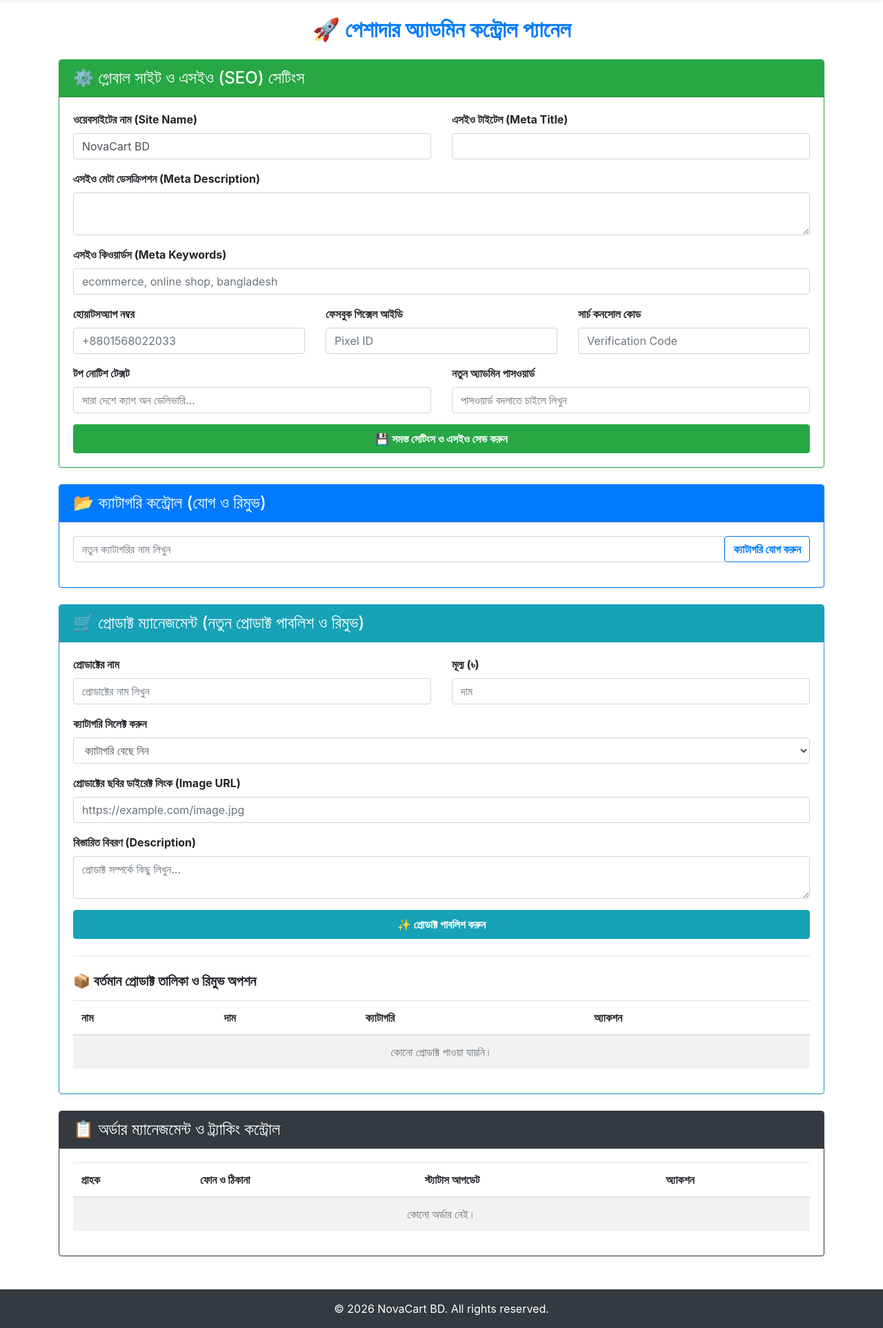
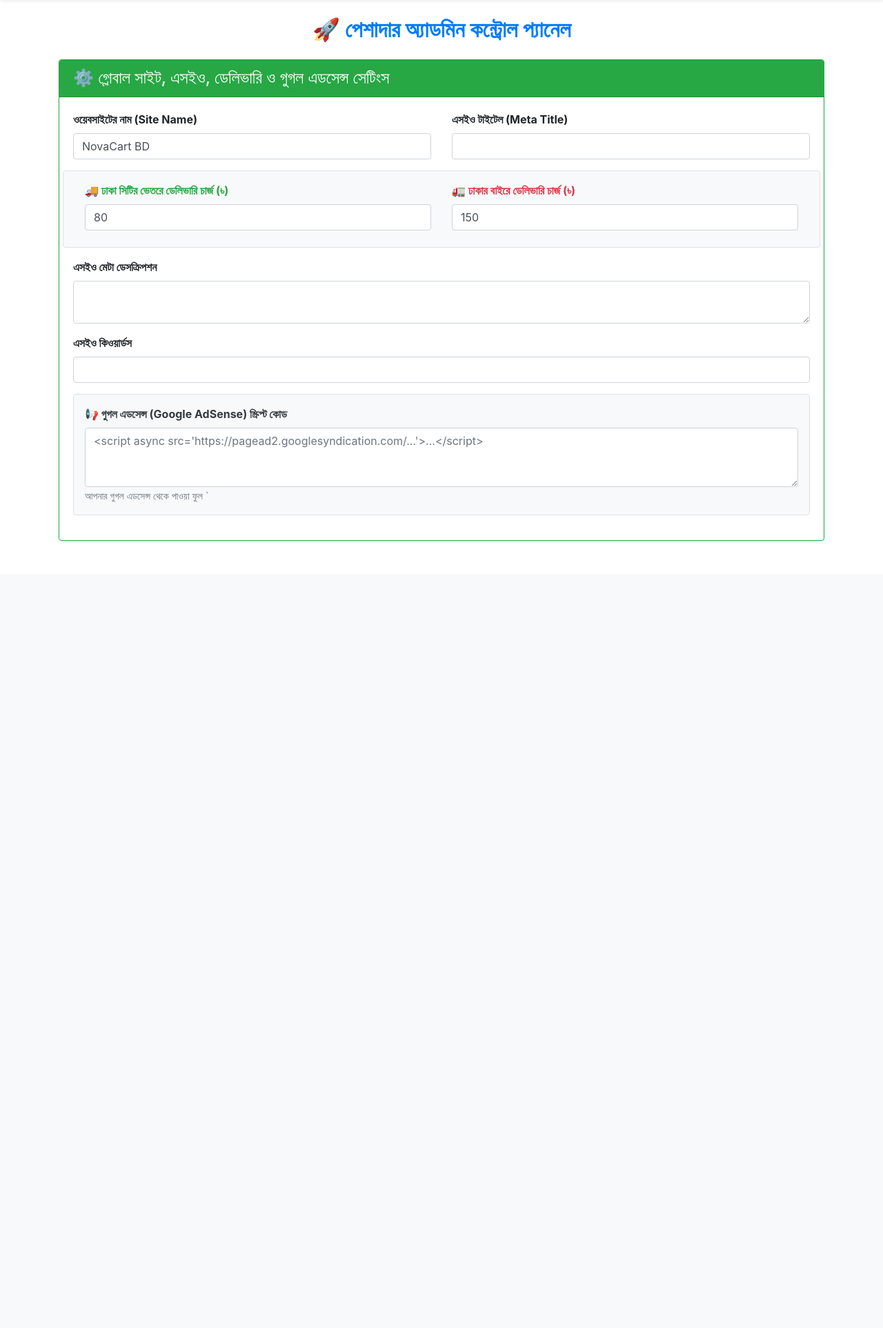
Before and after one commit to WebsiteMaker9876/NovaCartBd, a Flask app: page /admin in a window 1280 px wide. Shown: the part 56-1981 px from the top of the page at 69% size. After the commit the page ends 840 px from the top, so only its background shows below. Run offline with Flask 3, Linux system fonts and the light colour scheme; some libraries are stand-ins or nearby versions.

Commit message:
Update admin.html

```diff
--- a/templates/admin.html
+++ b/templates/admin.html
@@ -15,10 +15,10 @@
         {% endif %}
     {% endwith %}
 
-    <!-- ১. এসইও এবং সাইট সেটিংস কন্ট্রোল -->
+    <!-- ১. এসইও, ডেলিভারি চার্জ ও গুগল এডসেন্স সেটিংস -->
     <div class="card mb-4 shadow-sm border-success">
         <div class="card-header bg-success text-white">
-            <h4 class="mb-0">⚙️ গ্লোবাল সাইট ও এসইও (SEO) সেটিংস</h4>
+            <h4 class="mb-0">⚙️ গ্লোবাল সাইট, এসইও, ডেলিভারি ও গুগল এডসেন্স সেটিংস</h4>
         </div>
         <div class="card-body">
             <form action="{{ url_for('update_settings') }}" method="POST">
@@ -34,35 +34,54 @@
                     </div>
                 </div>
 
+                <!-- ডেলিভারি চার্জ ফিল্ড -->
+                <div class="row bg-light p-3 mb-3 rounded border">
+                    <div class="col-md-6 mb-2">
+                        <label class="form-label font-weight-bold text-success">🚚 ঢাকা সিটির ভেতরে ডেলিভারি চার্জ (৳)</label>
+                        <input type="number" step="0.01" name="delivery_inside_dhaka" class="form-control" value="{{ site_settings.delivery_inside_dhaka if site_settings else '80' }}">
+                    </div>
+                    <div class="col-md-6 mb-2">
+                        <label class="form-label font-weight-bold text-danger">🚛 ঢাকার বাইরে ডেলিভারি চার্জ (৳)</label>
+                        <input type="number" step="0.01" name="delivery_outside_dhaka" class="form-control" value="{{ site_settings.delivery_outside_dhaka if site_settings else '150' }}">
+                    </div>
+                </div>
+
                 <div class="mb-3">
-                    <label class="form-label font-weight-bold">এসইও মেটা ডেসক্রিপশন (Meta Description)</label>
+                    <label class="form-label font-weight-bold">এসইও মেটা ডেসক্রিপশন</label>
                     <textarea name="meta_description" class="form-control" rows="2">{{ site_settings.meta_description if site_settings else '' }}</textarea>
                 </div>
 
                 <div class="mb-3">
-                    <label class="form-label font-weight-bold">এসইও কিওয়ার্ডস (Meta Keywords)</label>
-                    <input type="text" name="meta_keywords" class="form-control" value="{{ site_settings.meta_keywords if site_settings else '' }}" placeholder="ecommerce, online shop, bangladesh">
+                    <label class="form-label font-weight-bold">এসইও কিওয়ার্ডস</label>
+                    <input type="text" name="meta_keywords" class="form-control" value="{{ site_settings.meta_keywords if site_settings else '' }}">
+                </div>
+
+                <!-- গুগল এডসেন্স স্ক্রিপ্ট বক্স -->
+                <div class="mb-3 bg-light p-3 rounded border">
+                    <label class="form-label font-weight-bold text-dark">📢 গুগল এডসেন্স (Google AdSense) স্ক্রিপ্ট কোড</label>
+                    <textarea name="google_adsense_code" class="form-control font-monospace" rows="3" placeholder="<script async src='https://pagead2.googlesyndication.com/...'>...</script>">{{ site_settings.google_adsense_code if site_settings else '' }}</textarea>
+                    <small class="text-muted">আপনার গুগল এডসেন্স থেকে পাওয়া ফুল `<script>` ট্যাগটি এখানে পেস্ট করুন। এটি স্বয়ংক্রিয়ভাবে সাইটের হেডারে যুক্ত হয়ে যাবে।</small>
                 </div>
 
                 <div class="row">
                     <div class="col-md-4 mb-3">
                         <label class="form-label font-weight-bold">হোয়াটসঅ্যাপ নম্বর</label>
-                        <input type="text" name="whatsapp_number" class="form-control" value="{{ site_settings.whatsapp_number if site_settings else '' }}" placeholder="+8801568022033">
+                        <input type="text" name="whatsapp_number" class="form-control" value="{{ site_settings.whatsapp_number if site_settings else '' }}">
                     </div>
                     <div class="col-md-4 mb-3">
                         <label class="form-label font-weight-bold">ফেসবুক পিক্সেল আইডি</label>
-                        <input type="text" name="facebook_pixel_id" class="form-control" value="{{ site_settings.facebook_pixel_id if site_settings else '' }}" placeholder="Pixel ID">
+                        <input type="text" name="facebook_pixel_id" class="form-control" value="{{ site_settings.facebook_pixel_id if site_settings else '' }}">
                     </div>
                     <div class="col-md-4 mb-3">
                         <label class="form-label font-weight-bold">সার্চ কনসোল কোড</label>
-                        <input type="text" name="google_search_console" class="form-control" value="{{ site_settings.google_search_console if site_settings else '' }}" placeholder="Verification Code">
+                        <input type="text" name="google_search_console" class="form-control" value="{{ site_settings.google_search_console if site_settings else '' }}">
                     </div>
                 </div>
 
                 <div class="row">
                     <div class="col-md-6 mb-3">
                         <label class="form-label font-weight-bold">টপ নোটিশ টেক্সট</label>
-                        <input type="text" name="notice_text" class="form-control" value="{{ site_settings.notice_text if site_settings else '' }}" placeholder="সারা দেশে ক্যাশ অন ডেলিভারি...">
+                        <input type="text" name="notice_text" class="form-control" value="{{ site_settings.notice_text if site_settings else '' }}">
                     </div>
                     <div class="col-md-6 mb-3">
                         <label class="form-label font-weight-bold">নতুন অ্যাডমিন পাসওয়ার্ড</label>
@@ -70,7 +89,7 @@
                     </div>
                 </div>
 
-                <button type="submit" class="btn btn-success w-100 py-2 font-weight-bold">💾 সমস্ত সেটিংস ও এসইও সেভ করুন</button>
+                <button type="submit" class="btn btn-success w-100 py-2 font-weight-bold">💾 সমস্ত সেটিংস ও এডসেন্স কোড সেভ করুন</button>
             </form>
         </div>
     </div>
@@ -78,7 +97,7 @@
     <!-- ২. ক্যাটাগরি ম্যানেজমেন্ট -->
     <div class="card mb-4 shadow-sm border-primary">
         <div class="card-header bg-primary text-white">
-            <h4 class="mb-0">📂 ক্যাটাগরি কন্ট্রোল (যোগ ও রিমুভ)</h4>
+            <h4 class="mb-0">📂 ক্যাটাগরি কন্ট্রোল</h4>
         </div>
         <div class="card-body">
             <form action="{{ url_for('add_category') }}" method="POST" class="input-group mb-3">
@@ -99,21 +118,25 @@
         </div>
     </div>
 
-    <!-- ৩. প্রোডাক্ট ম্যানেজমেন্ট (যোগ ও রিমুভ) -->
+    <!-- ৩. প্রোডাক্ট ম্যানেজমেন্ট (ডিসকাউন্ট ও ফ্রি ডেলিভারি সহ) -->
     <div class="card mb-4 shadow-sm border-info">
         <div class="card-header bg-info text-white">
-            <h4 class="mb-0">🛒 প্রোডাক্ট ম্যানেজমেন্ট (নতুন প্রোডাক্ট পাবলিশ ও রিমুভ)</h4>
+            <h4 class="mb-0">🛒 প্রোডাক্ট ম্যানেজমেন্ট (ডিসকাউন্ট প্রাইস সহ)</h4>
         </div>
         <div class="card-body">
             <form action="{{ url_for('add_product') }}" method="POST">
                 <div class="row">
-                    <div class="col-md-6 mb-3">
+                    <div class="col-md-4 mb-3">
                         <label class="form-label font-weight-bold">প্রোডাক্টের নাম</label>
-                        <input type="text" name="title" class="form-control" placeholder="প্রোডাক্টের নাম লিখুন" required>
+                        <input type="text" name="title" class="form-control" placeholder="নাম লিখুন" required>
                     </div>
-                    <div class="col-md-6 mb-3">
-                        <label class="form-label font-weight-bold">মূল্য (৳)</label>
-                        <input type="number" step="0.01" name="price" class="form-control" placeholder="দাম" required>
+                    <div class="col-md-4 mb-3">
+                        <label class="form-label font-weight-bold">রেগুলার মূল্য (৳)</label>
+                        <input type="number" step="0.01" name="price" class="form-control" placeholder="মূল মূল্য" required>
+                    </div>
+                    <div class="col-md-4 mb-3">
+                        <label class="form-label font-weight-bold text-success">ডিসকাউন্ট/অফার মূল্য (৳)</label>
+                        <input type="number" step="0.01" name="discount_price" class="form-control" placeholder="ছাড়ের পর দাম (ঐচ্ছিক)">
                     </div>
                 </div>
 
@@ -128,28 +151,36 @@
                 </div>
 
                 <div class="mb-3">
-                    <label class="form-label font-weight-bold">প্রোডাক্টের ছবির ডাইরেক্ট লিংক (Image URL)</label>
+                    <label class="form-label font-weight-bold">ছবির ডাইরেক্ট লিংক (Image URL)</label>
                     <input type="text" name="image_url" class="form-control" placeholder="https://example.com/image.jpg">
                 </div>
 
                 <div class="mb-3">
-                    <label class="form-label font-weight-bold">বিস্তারিত বিবরণ (Description)</label>
-                    <textarea name="description" class="form-control" rows="2" placeholder="প্রোডাক্ট সম্পর্কে কিছু লিখুন..."></textarea>
+                    <label class="form-label font-weight-bold">বিস্তারিত বিবরণ</label>
+                    <textarea name="description" class="form-control" rows="2" placeholder="প্রোডাক্ট সম্পর্কে লিখুন..."></textarea>
                 </div>
 
-                <button type="submit" class="btn btn-info text-white w-100 py-2 font-weight-bold">✨ প্রোডাক্ট পাবলিশ করুন</button>
+                <!-- ফ্রি ডেলিভারি অপشن -->
+                <div class="form-check mb-3 bg-warning p-2 rounded text-dark">
+                    <input class="form-check-input ml-1" type="checkbox" name="is_free_delivery" id="freeDeliveryCheck">
+                    <label class="form-check-label font-weight-bold ml-4" for="freeDeliveryCheck">
+                        🎁 এই প্রোডাক্টের জন্য ডেলিভারি ফ্রি (Free Delivery)
+                    </label>
+                </div>
+
+                <button type="submit" class="btn btn-info text-white w-100 py-2 font-weight-bold">✨ ডিসকাউন্টসহ প্রোডাক্ট পাবলিশ করুন</button>
             </form>
 
             <hr class="my-4">
 
-            <h5 class="font-weight-bold mb-3">📦 বর্তমান প্রোডাক্ট তালিকা ও রিমুভ অপশন</h5>
+            <h5 class="font-weight-bold mb-3">📦 বর্তমান প্রোডাক্ট তালিকা</h5>
             <div class="table-responsive">
                 <table class="table table-striped">
                     <thead>
                         <tr>
                             <th>নাম</th>
-                            <th>দাম</th>
-                            <th>ক্যাটাগরি</th>
+                            <th>দাম (রেগুলার/ডিসকাউন্ট)</th>
+                            <th>স্ট্যাটাস</th>
                             <th>অ্যাকশন</th>
                         </tr>
                     </thead>
@@ -157,8 +188,20 @@
                         {% for prod in products %}
                         <tr>
                             <td>{{ prod.title }}</td>
-                            <td>৳{{ prod.price }}</td>
-                            <td>{{ prod.category.name if prod.category else 'N/A' }}</td>
+                            <td>
+                                {% if prod.discount_price %}
+                                    <del class="text-muted">৳{{ prod.price }}</del> <span class="text-success font-weight-bold">৳{{ prod.discount_price }}</span>
+                                {% else %}
+                                    ৳{{ prod.price }}
+                                {% endif %}
+                            </td>
+                            <td>
+                                {% if prod.is_free_delivery %}
+                                    <span class="badge bg-success text-white">Free Delivery</span>
+                                {% else %}
+                                    <span class="badge bg-secondary text-white">Regular</span>
+                                {% endif %}
+                            </td>
                             <td>
                                 <form action="{{ url_for('delete_product', id=prod.id) }}" method="POST" style="display:inline;">
                                     <button type="submit" class="btn btn-danger btn-sm">রিমুভ</button>
@@ -176,7 +219,7 @@
         </div>
     </div>
 
-    <!-- ৪. অর্ডার ম্যানেজমেন্ট ও গেইটেড ডিলিট -->
+    <!-- ৪. অর্ডার ম্যানেজমেন্ট -->
     <div class="card shadow-sm border-dark">
         <div class="card-header bg-dark text-white">
             <h4 class="mb-0">📋 অর্ডার ম্যানেজমেন্ট ও ট্র্যাকিং কন্ট্রোল</h4>
```
